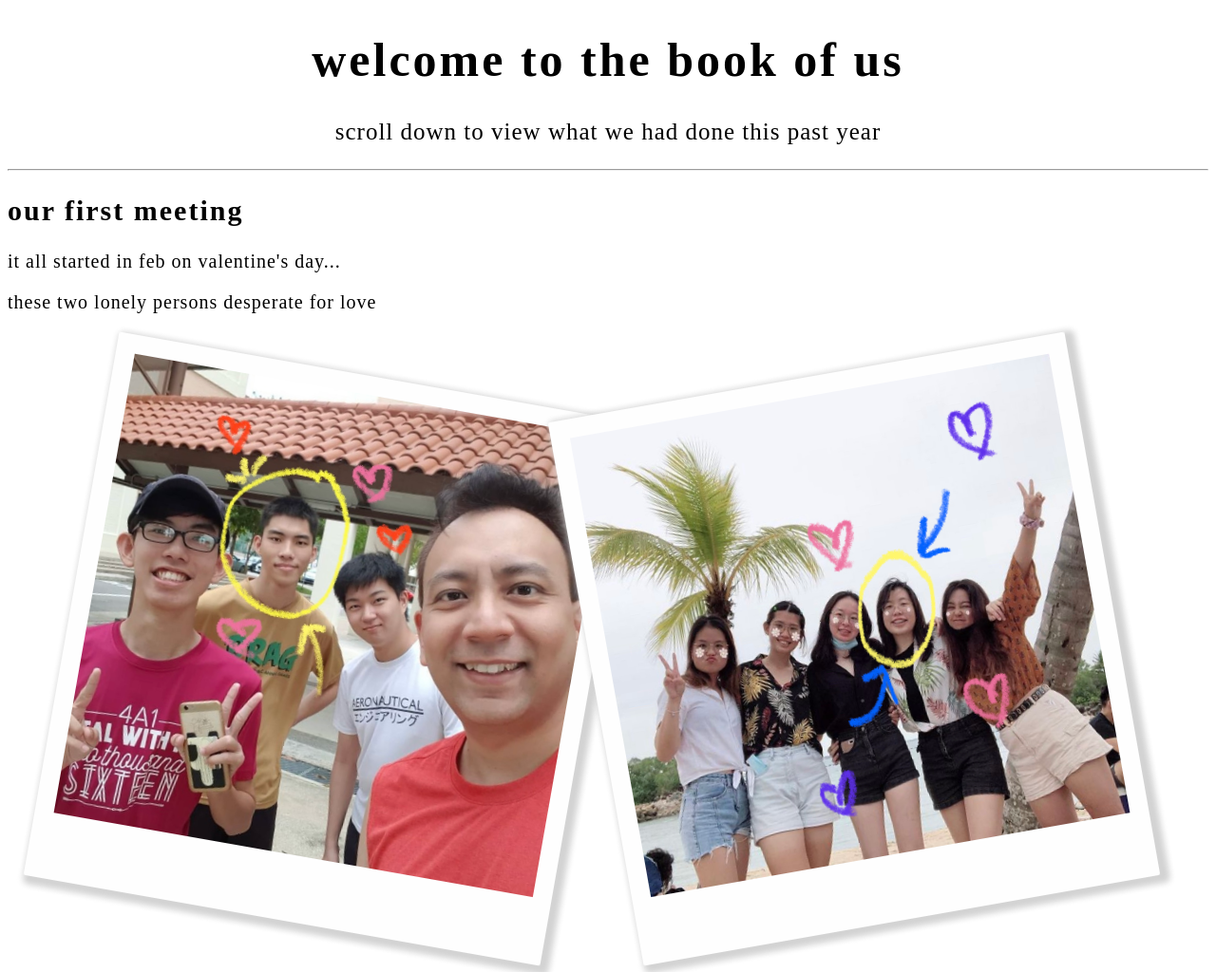
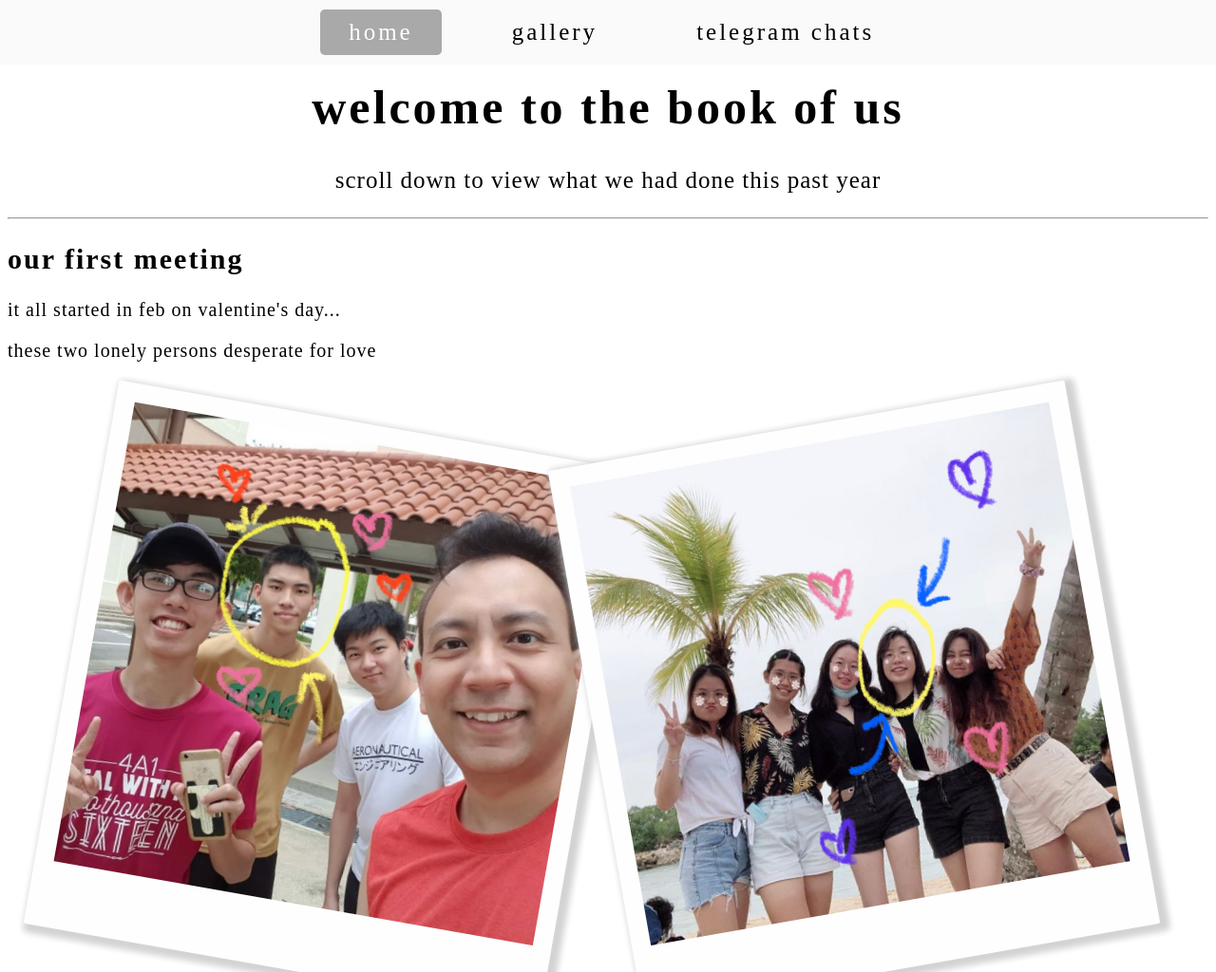
Before and after one commit to misterkillerman/uanyhow, a plain HTML site: page index.html in a window 1280 px wide. Shown: the top 1024 px of the page at 95% size. Drawn offline with Linux system fonts and the light colour scheme.

Commit message:
Add files via upload

```diff
--- /dev/null
+++ b/gallery.css
@@ -0,0 +1,34 @@
+body{
+}
+
+ul{
+  list-style-type: none;
+  margin: -1%;
+  padding: 10px;
+  overflow: hidden;
+  background-color: #fafafa;
+  position: -webkit-sticky; /* Safari */
+  position: sticky;
+  top: 0;
+  text-align: center;
+  z-index: 1;
+  width: 101%;
+}
+
+li{
+  display: inline-block;
+  color: black;
+  text-align: center;
+  padding: 10px 30px;
+  text-decoration: none;
+  font-size: 25px;
+  text-align: center;
+  letter-spacing: 3px;
+  border-radius: 5px;
+  margin:0 20px;
+}
+
+li.active{
+  color: white;
+  background-color: darkgrey;
+}
--- a/index.css
+++ b/index.css
@@ -1,11 +1,48 @@
 body{
-  padding-bottom: 350px;
+
 }
 
 h1{
   font-size: 50px;
   text-align: center;
   letter-spacing: 3px;
+}
+
+ul{
+  list-style-type: none;
+  margin: -1%;
+  padding: 10px;
+  overflow: hidden;
+  background-color: #fafafa;
+  position: -webkit-sticky; /* Safari */
+  position: sticky;
+  top: 0;
+  text-align: center;
+  z-index: 1;
+  width: 101%;
+}
+
+li{
+  display: inline-block;
+  color: black;
+  text-align: center;
+  padding: 10px 30px;
+  text-decoration: none;
+  font-size: 25px;
+  text-align: center;
+  letter-spacing: 3px;
+  border-radius: 5px;
+  margin:0 20px;
+}
+
+li.active{
+  color: white;
+  background-color: darkgrey;
+}
+
+li:hover{
+  color: white;
+  background-color: lightgrey;
 }
 
 #headerP{
--- a/index.html
+++ b/index.html
@@ -6,6 +6,13 @@
     <link rel="stylesheet" href="index.css">
   </head>
   <body>
+
+    <ul>
+      <a href="index.html"><li class="active"> home </li></a>
+      <a href="gallery.html"><li class=""> gallery </li></a>
+      <a href="telegramChats.html"><li class=""> telegram chats </li></a>
+    </ul>
+
     <h1>welcome to the book of us</h1>
     <p id="headerP">scroll down to view what we had done this past year</p>
     <hr>
--- a/index.js
+++ b/index.js
@@ -9,8 +9,13 @@ function scrollFunction(){
   for (var i = 0; i < bodyChildren.length; i++) {
     var divChildren = bodyChildren[i].children
     for (var k = 0; k < divChildren.length; k++) {
-      var position = divChildren[k].offsetTop - 400
-      if (scrollTop > position ) {
+      var position = divChildren[k].offsetTop - 500
+      if(i == bodyChildren.length - 1 && k == divChildren.length - 1){
+        if(divChildren[k-2].style.opacity == "1"){
+          divChildren[k].style.animationName = "slidein"
+          divChildren[k].style.animationDuration = "2s"
+        }
+      } else if (scrollTop > position ) {
         if (divChildren[k].style.animation == null || divChildren[k].style.animation == "") {
           if (divChildren[k].tagName == "IMG") {
             divChildren[k].style.animationName = "slideinIMG2"
@@ -22,14 +27,14 @@ function scrollFunction(){
               divChildren[k].children[m].style.animationName = "slideinIMG"
               divChildren[k].children[m].style.animationDuration = "2s"
             }
+          } else if (divChildren[k].tagName == "A") {
+            divChildren[k].style.animationName = ""
           } else {
             divChildren[k].style.animationName = "slidein"
             divChildren[k].style.animationDuration = "2s"
           }
-
         }
       }
     }
   }
-  // console.log(scrollTop);
 }
```
Also changed, not shown: gallery.html (added, +21 -0 lines).
